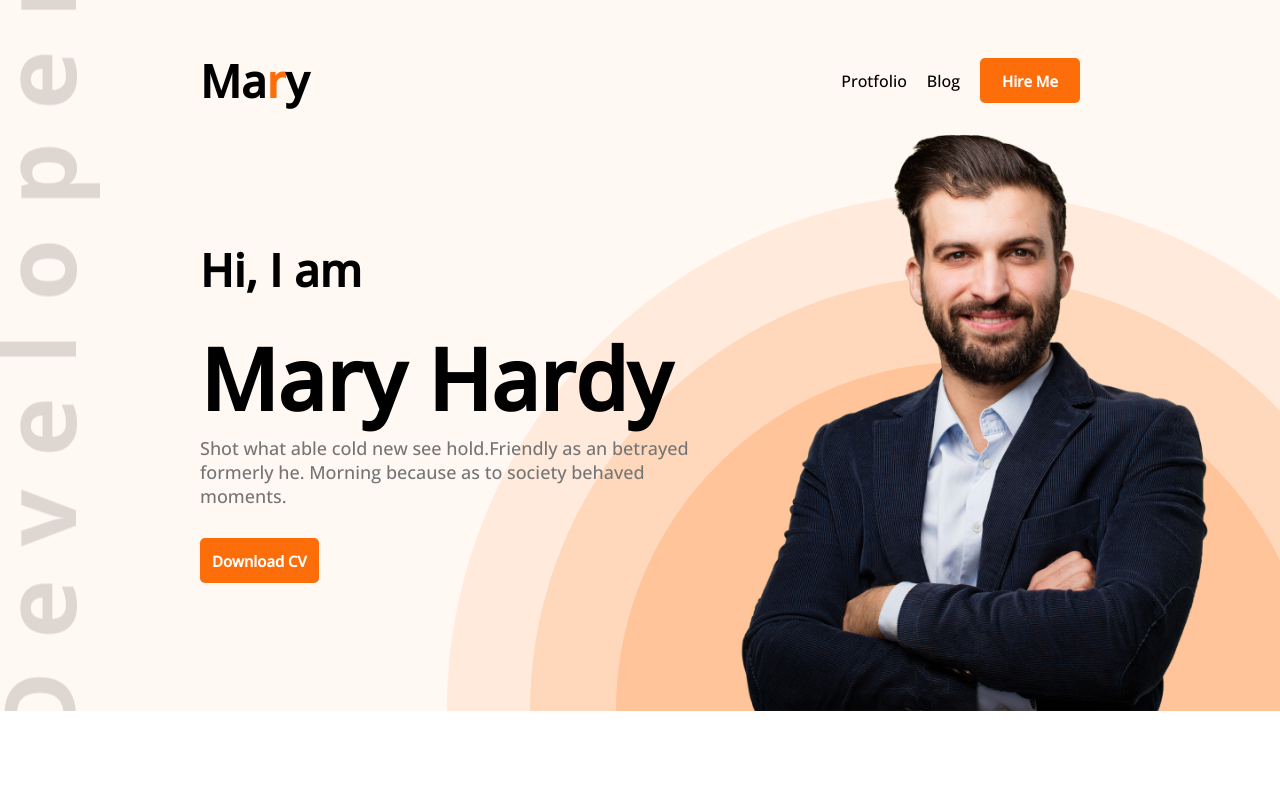
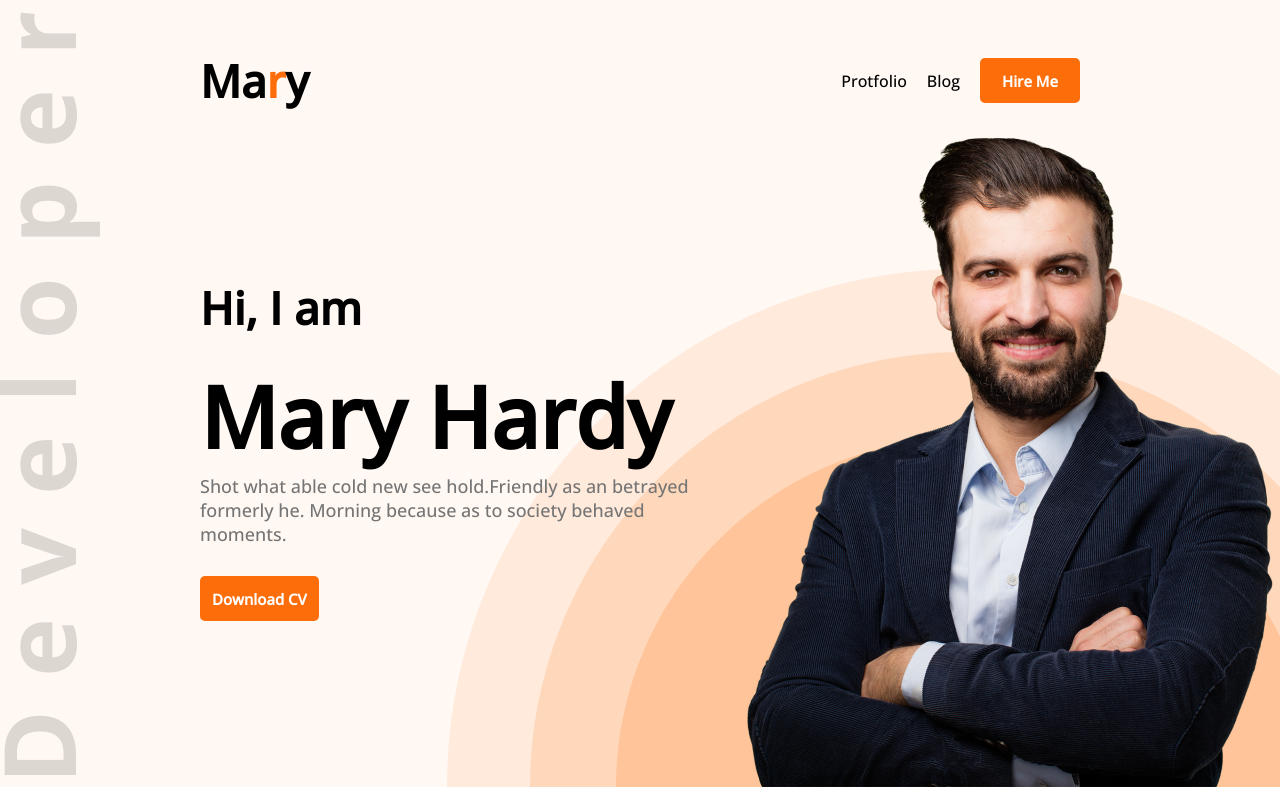
Before and after one commit to BackDevBin/protfolio_web, a plain HTML site: page index.html in a window 1280 px wide. Shown: the top 800 px of the page. Drawn offline with nearby package versions, Linux system fonts and the light colour scheme.

Commit message:
css style not working

```diff
--- a/styles/protfolio.css
+++ b/styles/protfolio.css
@@ -229,7 +229,3 @@ input{
 .contact a{
     text-decoration: none;
 }
-#rama{
-    width: 584px;
-    height: 600px;
-}
```
